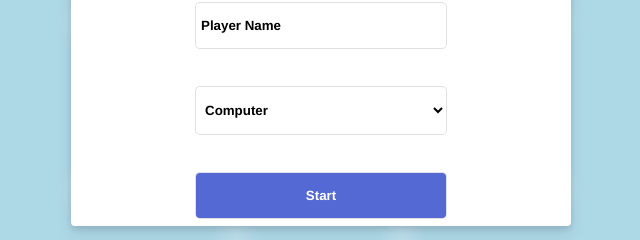
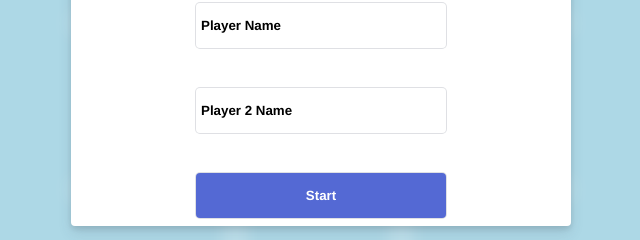
Before and after one commit to hmunish/tic-tac-toe, a website built with Parcel: page index.html in a window 1280 px wide. Shown: the part 249-489 px from the top of the page, 319-959 px from the left. Built offline with nearby package versions, Linux system fonts and the light colour scheme.

Commit message:
Update game to multiplayer from vs computer

```diff
--- a/index.html
+++ b/index.html
@@ -16,10 +16,16 @@
           placeholder="Player Name"
           required
         />
-        <select name="gameType" required>
+        <input
+          type="text"
+          name="player2Name"
+          placeholder="Player 2 Name"
+          required
+        />
+        <!-- <select name="gameType" required>
           <option value="computer">Computer</option>
           <option value="player2">Player 2</option>
-        </select>
+        </select> -->
         <input type="submit" value="Start" />
       </form>
     </dialog>
```
